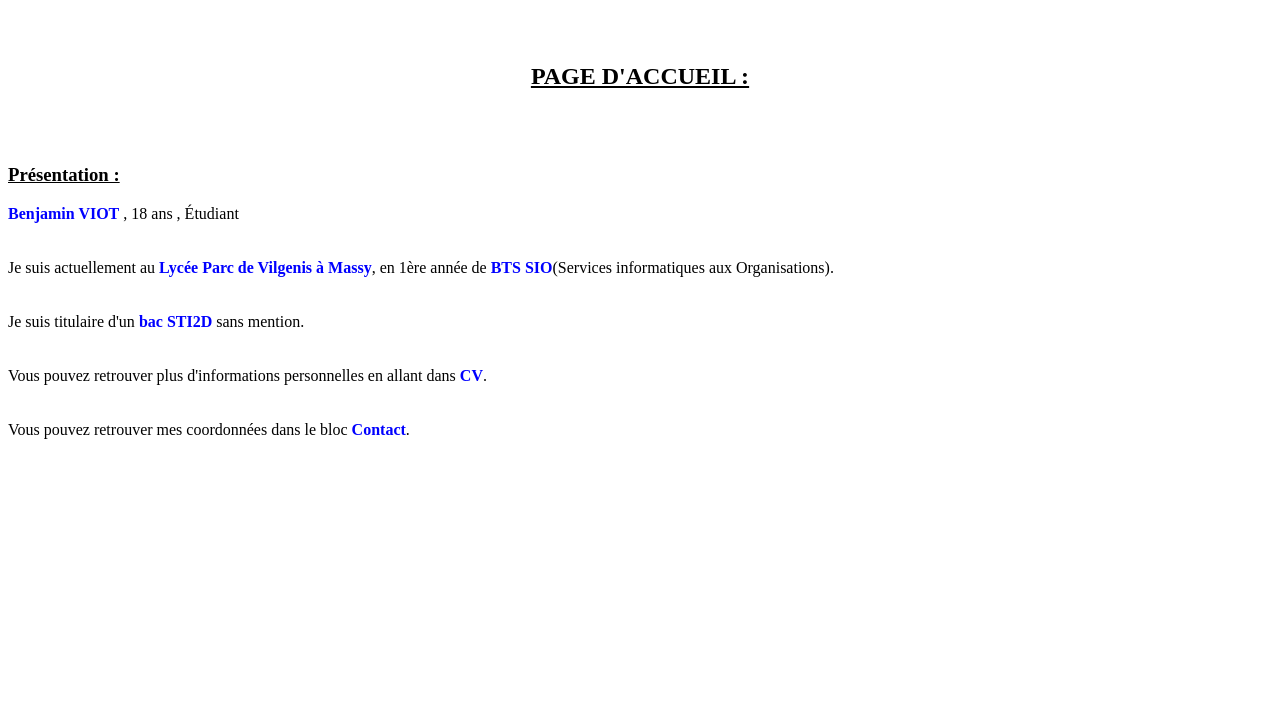
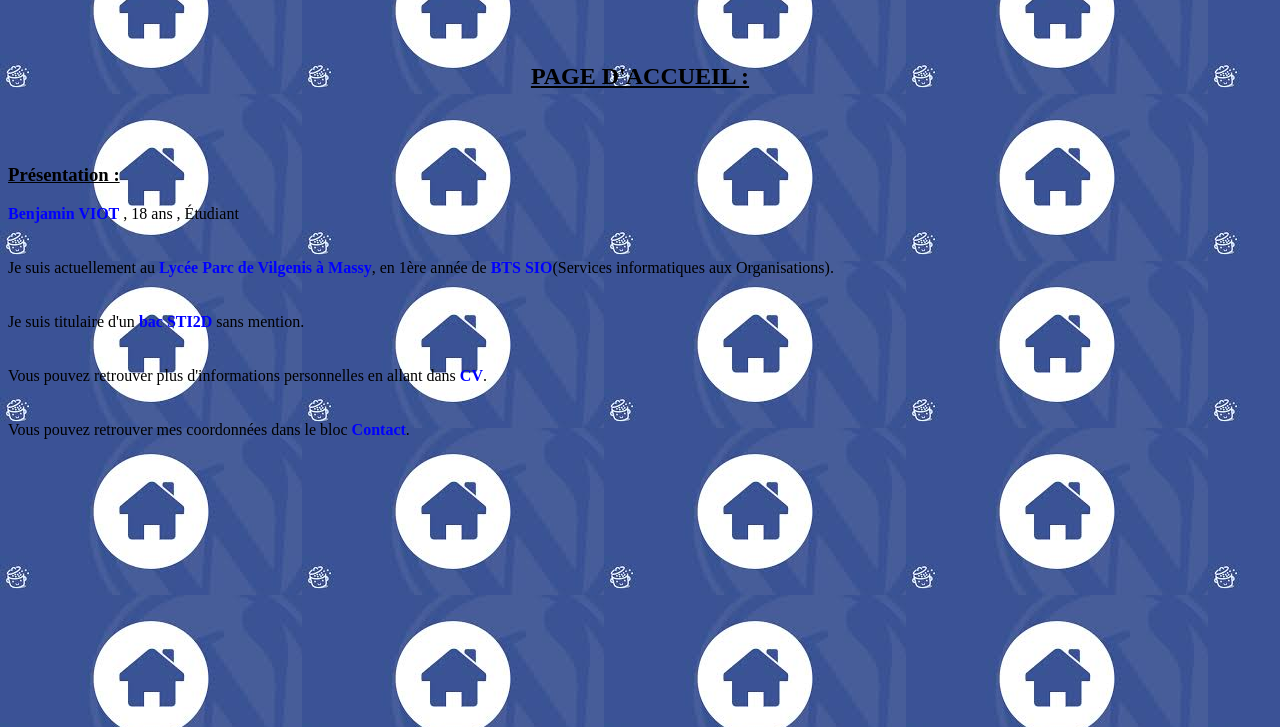
Before and after one commit to opneex/portfolio, a plain HTML site: page page.html in a window 1280 px wide. Shown: the part 73-800 px from the top of the page. Drawn offline with Linux system fonts and the light colour scheme.

Commit message:
Update page.html

```diff
--- a/page.html
+++ b/page.html
@@ -4,7 +4,7 @@
 	<meta charset="utf-8">
 	<title></title>
 </head>
-<body background="accueil.png">
+<body background="accueil.jfif">
 <header><h1><center><u><b>Portfolio VIOT Benjamin</b></u></center></h1></header>
 <br>
 <br>
```
